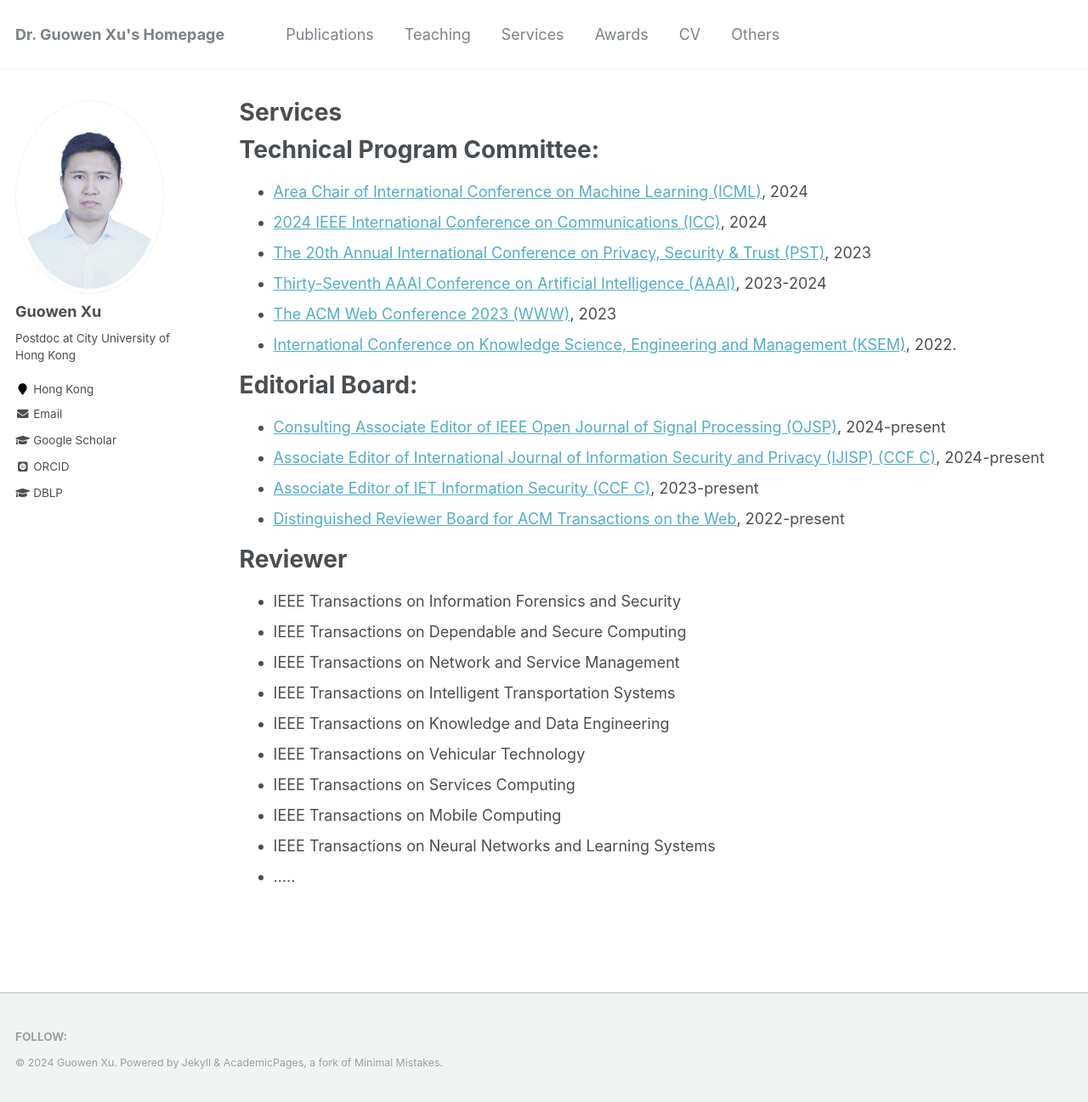
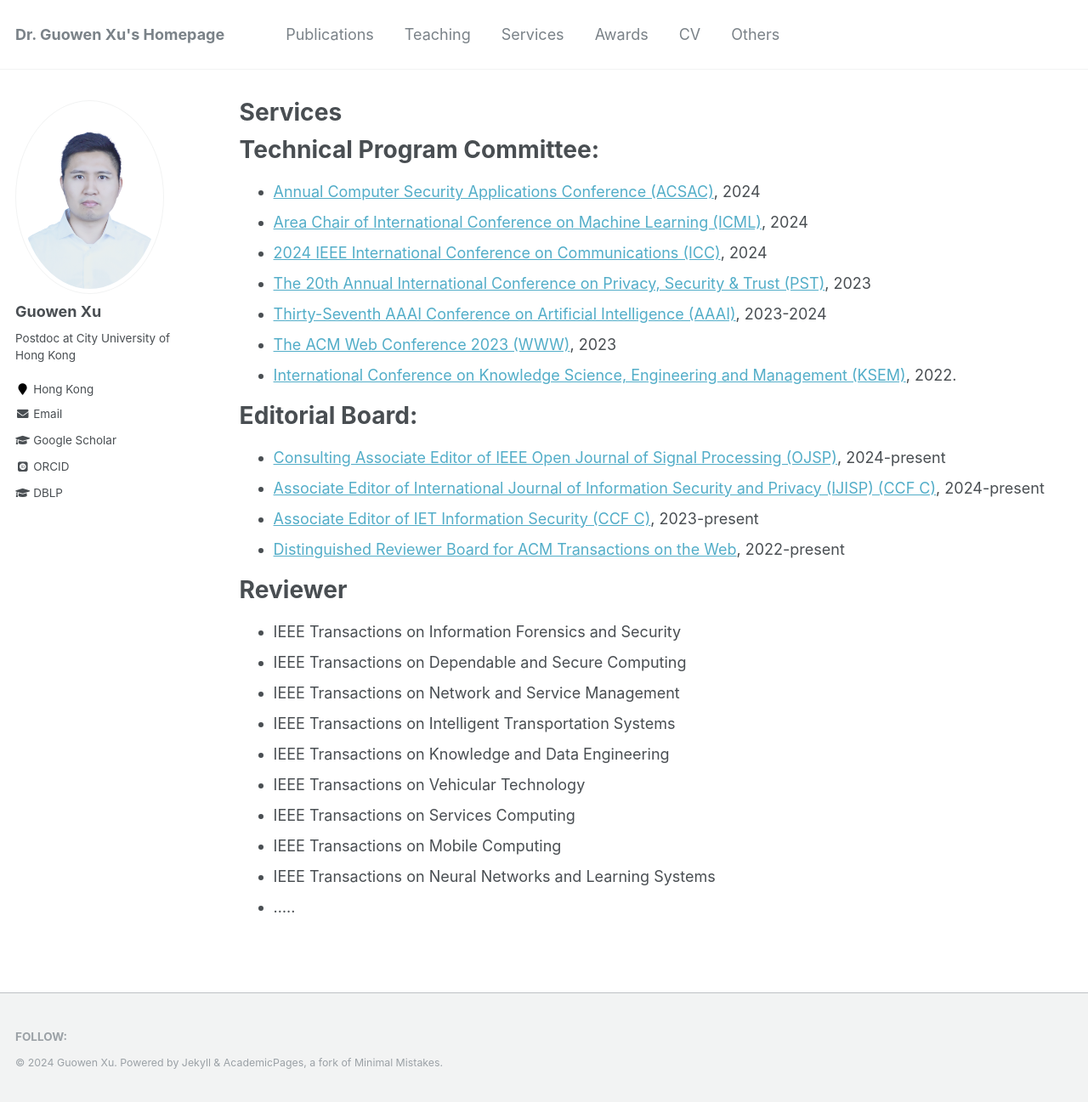
Before and after one commit to Guowen-xu/guowen-xu.github.io, a Jekyll site: the page built from _pages/services.md, in a window 1280 px wide and 1297 px high. Shown: the whole window at 85% size. Built offline with Jekyll 4.4.1, drawn with Linux system fonts in a browser that asks for light colours; some web fonts are replaced.

Commit message:
Update services.md

```diff
--- a/_pages/services.md
+++ b/_pages/services.md
@@ -6,6 +6,7 @@ author_profile: true
 ---
 Technical Program Committee:
 ======
+* [Annual Computer Security Applications Conference (ACSAC)](https://www.acsac.org), 2024
 * [Area Chair of International Conference on Machine Learning (ICML)](https://icml.cc/), 2024
 * [2024 IEEE International Conference on Communications (ICC)](https://icc2024.ieee-icc.org/), 2024
 * [The 20th Annual International Conference on Privacy, Security & Trust (PST)](https://pstnet.ca/), 2023
```
